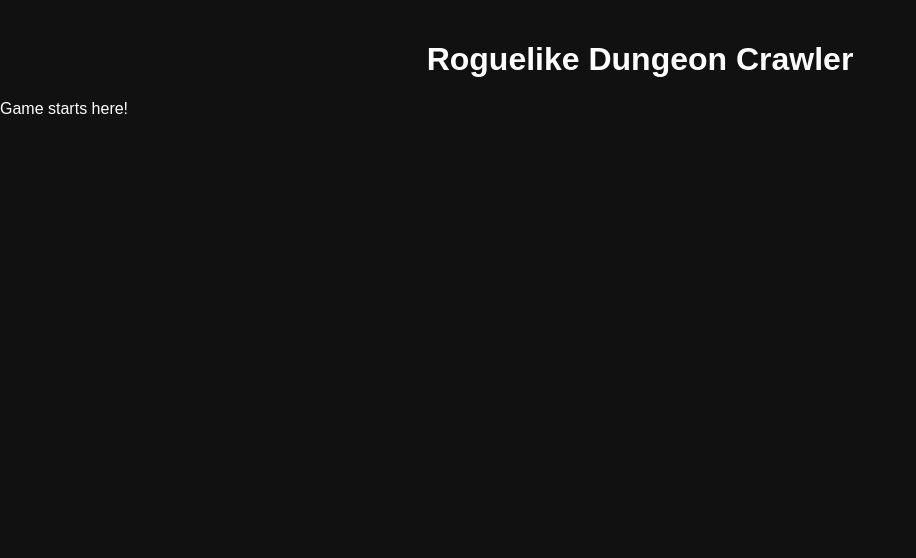
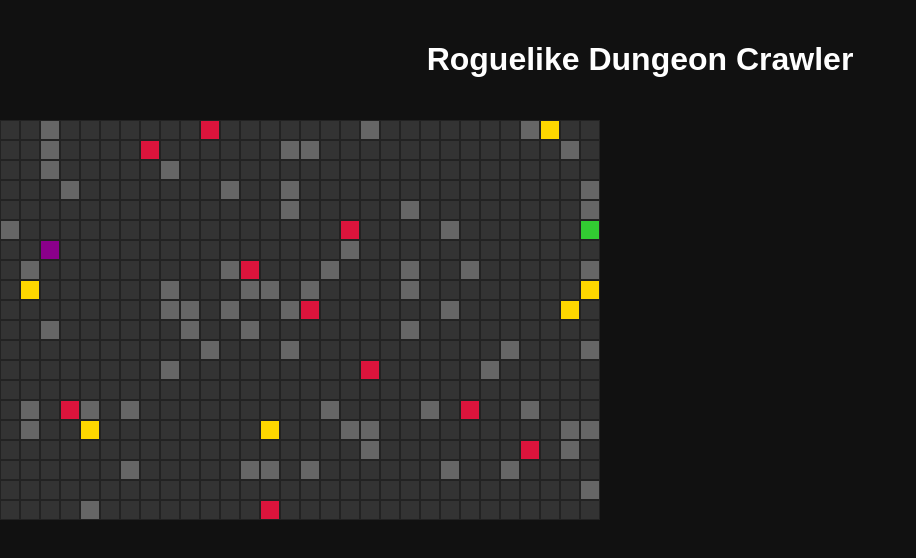
Before and after one commit to publiclyviewed/Roguelike-Dungeon-Crawler-fCC, a React (Vite) app: page / in a window 1280 px wide. Shown: the top 558 px of the page, without its empty margins (0-916 px from the left). Built offline with nearby package versions, Linux system fonts and the light colour scheme.

Commit message:
Added map and player movement

```diff
--- a/src/App.jsx
+++ b/src/App.jsx
@@ -1,10 +1,70 @@
-import './index.css';
+import { useState, useEffect } from 'react';
+import { generateMap } from './utils/mapGenerator';
+import GameBoard from './components/GameBoard';
 
 function App() {
+  const [map, setMap] = useState([]);
+  const [playerPos, setPlayerPos] = useState({ x: 0, y: 0 });
+
+  useEffect(() => {
+    const newMap = generateMap();
+
+    // Find player location
+    let pos = { x: 0, y: 0 };
+    for (let y = 0; y < newMap.length; y++) {
+      for (let x = 0; x < newMap[y].length; x++) {
+        if (newMap[y][x].type === 'player') {
+          pos = { x, y };
+          break;
+        }
+      }
+    }
+
+    setMap(newMap);
+    setPlayerPos(pos);
+  }, []);
+
+  useEffect(() => {
+    const handleKeyDown = (e) => {
+      let dx = 0, dy = 0;
+      if (e.key === 'ArrowUp') dy = -1;
+      else if (e.key === 'ArrowDown') dy = 1;
+      else if (e.key === 'ArrowLeft') dx = -1;
+      else if (e.key === 'ArrowRight') dx = 1;
+      else return;
+
+      movePlayer(dx, dy);
+    };
+
+    window.addEventListener('keydown', handleKeyDown);
+    return () => window.removeEventListener('keydown', handleKeyDown);
+  }, [playerPos, map]);
+
+  function movePlayer(dx, dy) {
+    const newX = playerPos.x + dx;
+    const newY = playerPos.y + dy;
+
+    if (
+      newY < 0 || newY >= map.length ||
+      newX < 0 || newX >= map[0].length
+    ) return;
+
+    const destination = map[newY][newX];
+    if (destination.type !== 'floor') return;
+
+    const newMap = map.map(row => row.map(tile => ({ ...tile })));
+
+    newMap[playerPos.y][playerPos.x].type = 'floor';
+    newMap[newY][newX].type = 'player';
+
+    setMap(newMap);
+    setPlayerPos({ x: newX, y: newY });
+  }
+
   return (
     <div>
       <h1>Roguelike Dungeon Crawler</h1>
-      <p>Game starts here!</p>
+      {map.length > 0 && <GameBoard map={map} />}
     </div>
   );
 }
--- /dev/null
+++ b/src/components/GameBoard.css
@@ -0,0 +1,39 @@
+.game-board {
+    display: inline-block;
+    margin: 20px auto;
+  }
+
+  .row {
+    display: flex;
+  }
+
+  .tile {
+    width: 20px;
+    height: 20px;
+    box-sizing: border-box;
+    border: 1px solid #222;
+  }
+
+  .tile.floor {
+    background-color: #333;
+  }
+
+  .tile.wall {
+    background-color: #666;
+  }
+
+  .tile.player {
+    background-color: limegreen;
+  }
+
+  .tile.enemy {
+    background-color: crimson;
+  }
+
+  .tile.item {
+    background-color: gold;
+  }
+
+  .tile.boss {
+    background-color: darkmagenta;
+  }
--- a/src/components/GameBoard.jsx
+++ b/src/components/GameBoard.jsx
@@ -0,0 +1,17 @@
+import './GameBoard.css';
+
+function GameBoard({ map }) {
+  return (
+    <div className="game-board">
+      {map.map((row, y) => (
+        <div key={y} className="row">
+          {row.map((tile, x) => (
+            <div key={x} className={`tile ${tile.type}`}></div>
+          ))}
+        </div>
+      ))}
+    </div>
+  );
+}
+
+export default GameBoard;
--- a/src/utils/mapGenerator.js
+++ b/src/utils/mapGenerator.js
@@ -0,0 +1,54 @@
+// Map tile types: floor, wall, player, enemy, item, boss
+
+const MAP_WIDTH = 30;
+const MAP_HEIGHT = 20;
+
+const TILE_TYPES = {
+  FLOOR: 'floor',
+  WALL: 'wall',
+  PLAYER: 'player',
+  ENEMY: 'enemy',
+  ITEM: 'item',
+  BOSS: 'boss'
+};
+
+export function generateMap() {
+  const map = [];
+
+  for (let y = 0; y < MAP_HEIGHT; y++) {
+    const row = [];
+    for (let x = 0; x < MAP_WIDTH; x++) {
+      const isWall = Math.random() < 0.1; // 10% chance to be a wall
+      row.push({
+        type: isWall ? TILE_TYPES.WALL : TILE_TYPES.FLOOR,
+        visible: false,
+        x,
+        y
+      });
+    }
+    map.push(row);
+  }
+
+  // Place player at a random floor tile
+  placeEntityRandomly(map, TILE_TYPES.PLAYER);
+
+  // Place enemies, items, boss
+  for (let i = 0; i < 10; i++) placeEntityRandomly(map, TILE_TYPES.ENEMY);
+  for (let i = 0; i < 6; i++) placeEntityRandomly(map, TILE_TYPES.ITEM);
+  placeEntityRandomly(map, TILE_TYPES.BOSS);
+
+  return map;
+}
+
+function placeEntityRandomly(map, type) {
+  let placed = false;
+  while (!placed) {
+    const x = Math.floor(Math.random() * MAP_WIDTH);
+    const y = Math.floor(Math.random() * MAP_HEIGHT);
+    const tile = map[y][x];
+    if (tile.type === TILE_TYPES.FLOOR) {
+      tile.type = type;
+      placed = true;
+    }
+  }
+}
```
